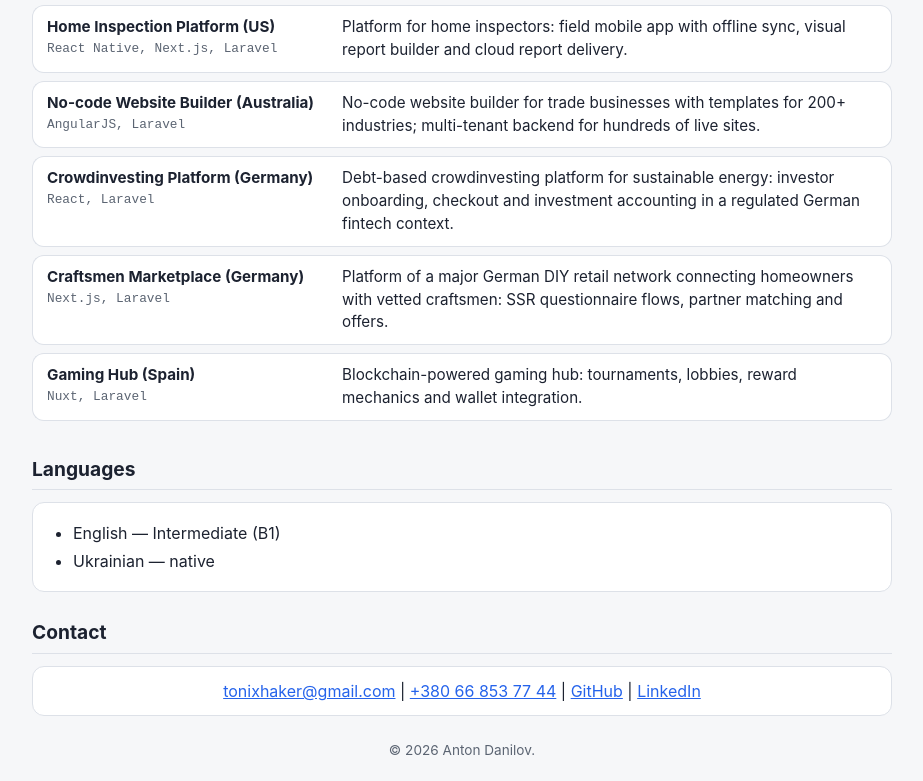
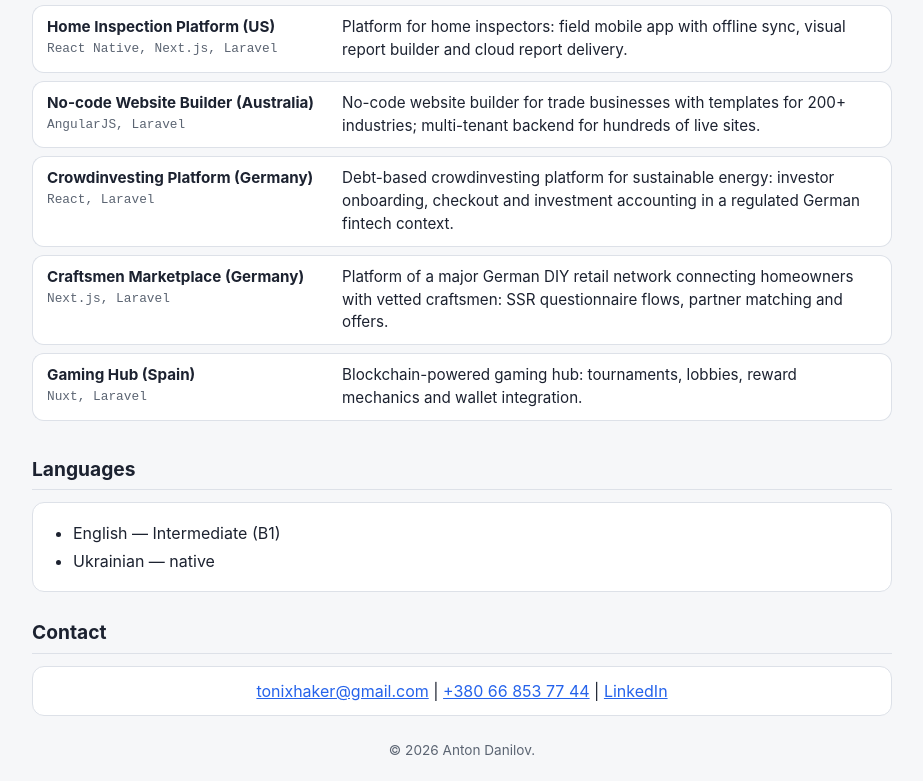
Before and after one commit to tonixhaker/about, a plain HTML site: page index.html in a window 1280 px wide. Shown: the part 1833-2614 px from the top of the page, without its empty margins (178-1101 px from the left). Drawn offline with Linux system fonts and the light colour scheme.

Commit message:
Remove GitHub link from contacts

```diff
--- a/index.html
+++ b/index.html
@@ -217,7 +217,6 @@
     <div class="panel center">
       <a href="mailto:tonixhaker@gmail.com">tonixhaker@gmail.com</a> |
       <a href="tel:+380668537744">+380 66 853 77 44</a> |
-      <a href="https://github.com/tonixhaker" target="_blank" rel="noopener">GitHub</a> |
       <a href="https://linkedin.com/in/anton-danilov-3ba631146" target="_blank" rel="noopener">LinkedIn</a>
     </div>
 
```
